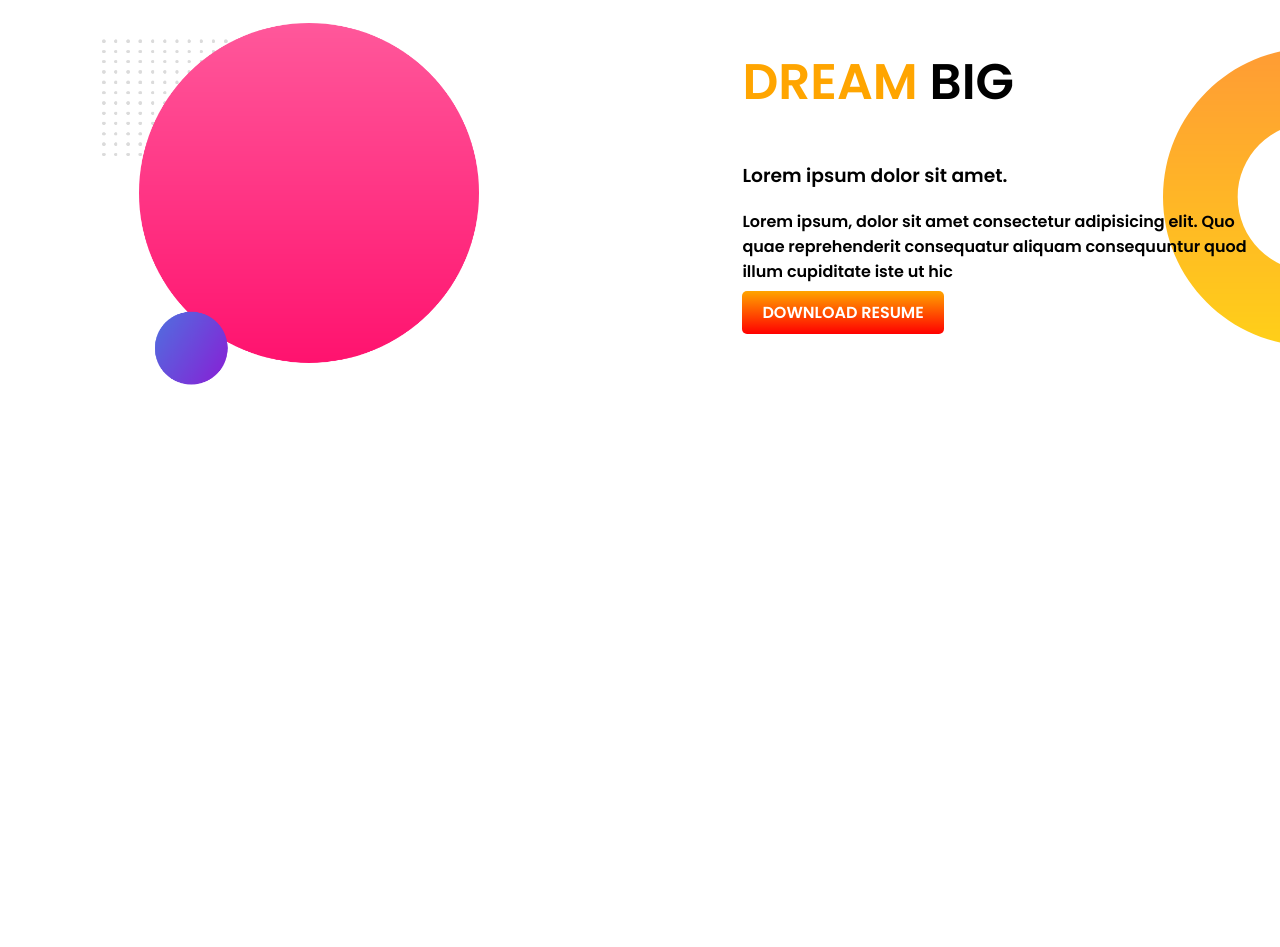
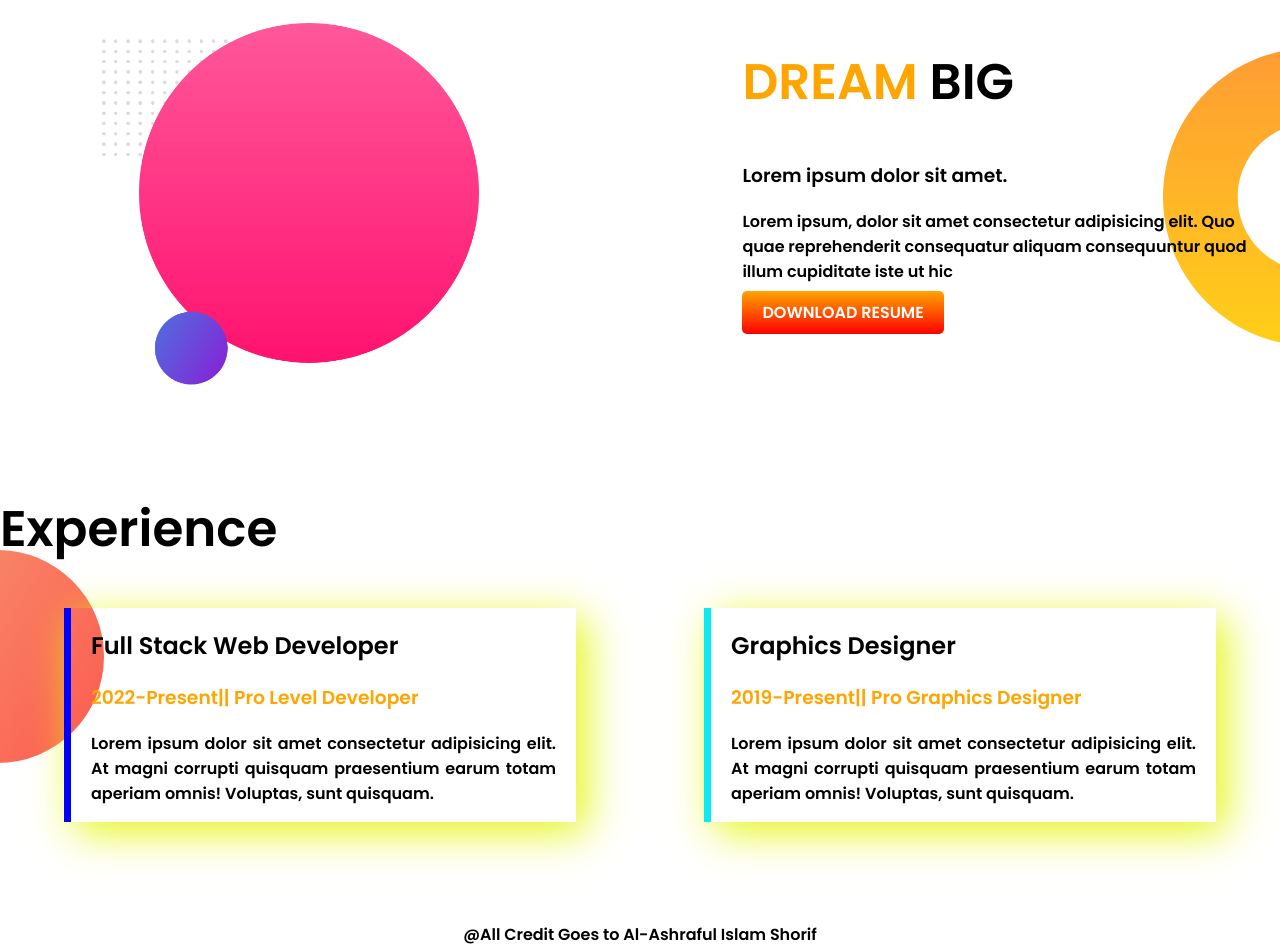
Before and after one commit to nahyan007/developer-protfolio, a plain HTML site: page index.html in a window 1280 px wide. Shown: the part 535-1482 px from the top of the page. Before the commit the page ends 1027 px from the top, so only its background shows below. Drawn offline with Linux system fonts and the light colour scheme.

Commit message:
final commit

```diff
--- a/index.html
+++ b/index.html
@@ -13,7 +13,7 @@
 </head>
 
 <body>
-    <section class="top-banner">
+    <section class="top-banner flexibal-container">
 
         <div class="half-width">
             <h1>Welcome to</h1>
@@ -30,7 +30,7 @@
 
     </section>
 
-    <section class="dream-big">
+    <section class="dream-big flexibal-container">
 
         <div class="half-width">
             <img src="images/my-bg2.png" alt="picture of a bg">
@@ -44,6 +44,36 @@
             <a class="link-button" target="_blank" href=""> DOWNLOAD RESUME</a>
         </div>
     </section>
+
+    <section class="expirience">
+
+        <h1>Experience</h1>
+
+        <div class="flexibal-container">
+
+            <div id="border1" class="exp-item">
+
+                <h2>Full Stack Web Developer</h2>
+                <h3 class="orange-color">2022-Present|| Pro Level Developer</h3>
+                <P>Lorem ipsum dolor sit amet consectetur adipisicing elit. At magni corrupti quisquam praesentium earum totam aperiam omnis! Voluptas, sunt quisquam.</P>
+
+            </div>
+
+            <div id="border2" class="exp-item">
+
+                <h2>Graphics Designer</h2>
+                <h3 class="orange-color">2019-Present|| Pro Graphics Designer </h3>
+                <P>Lorem ipsum dolor sit amet consectetur adipisicing elit. At magni corrupti quisquam praesentium earum totam aperiam omnis! Voluptas, sunt quisquam.</P>
+
+            </div>
+
+        </div>
+
+    </section>
 </body>
 
+<footer>
+    @All Credit Goes to Al-Ashraful Islam Shorif
+</footer>
+
 </html>
--- a/style.css
+++ b/style.css
@@ -12,7 +12,7 @@ h1 {
     color: orange;
 }
 
-section {
+.flexibal-container {
     display: flex;
     margin-bottom: 100px;
 }
@@ -48,3 +48,33 @@ section {
     background-repeat: no-repeat;
     background-position: right;
 }
+
+.exp-item {
+    width: 40%;
+    box-shadow: 10px 10px 40px rgb(230, 245, 17);
+    margin-left: 5%;
+    margin-right: 5%;
+    padding-left: 20px;
+    padding-right: 20px;
+    text-align: justify;
+
+
+}
+
+.expirience{
+    background-image: url(images/exp-bg.png);
+    background-repeat: no-repeat;
+    background-position: left;
+}
+
+#border1{
+    border-left: 7px solid blue;
+}
+
+#border2{
+    border-left: 7px solid rgb(10, 234, 241);
+}
+
+footer{
+    text-align: center;
+}
```
